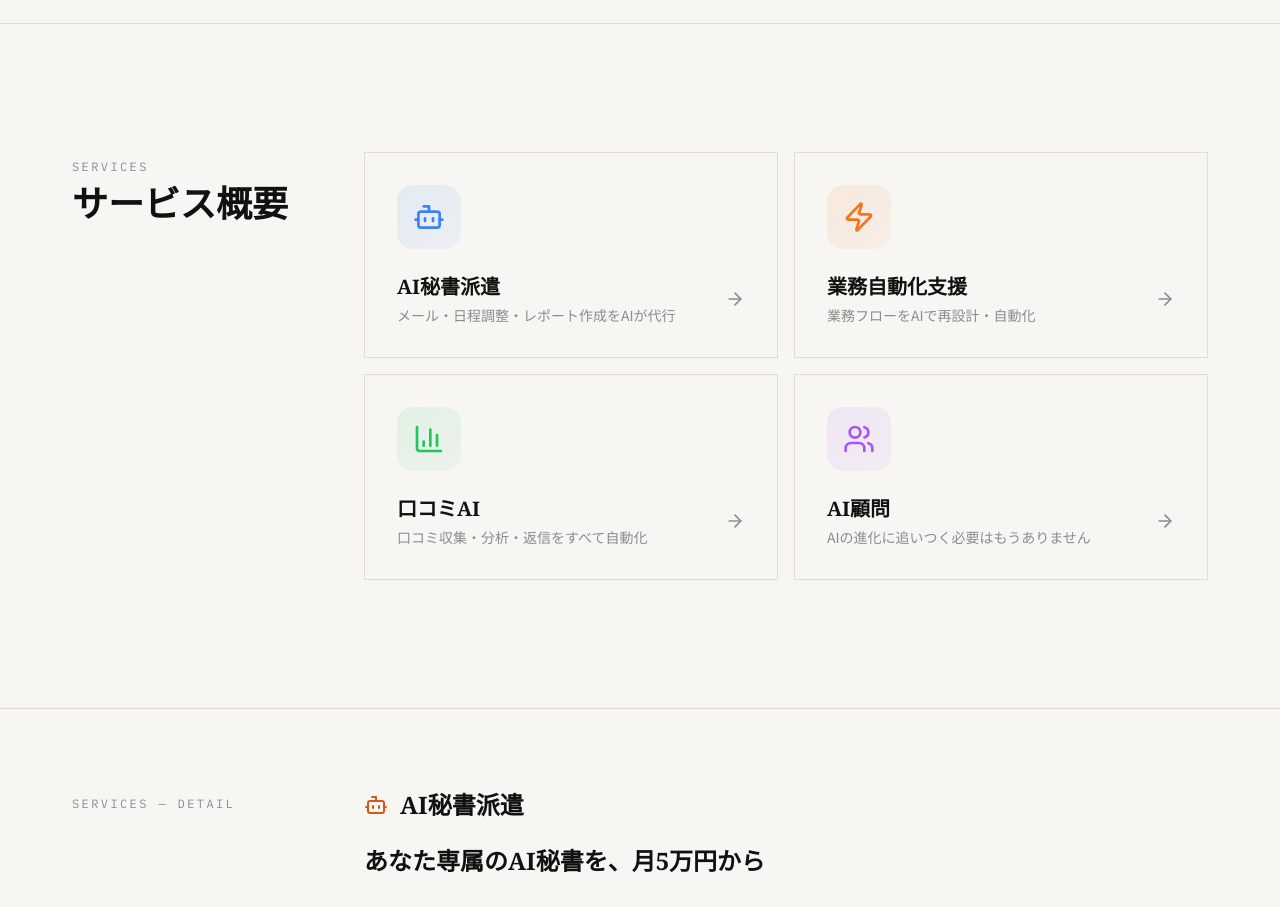
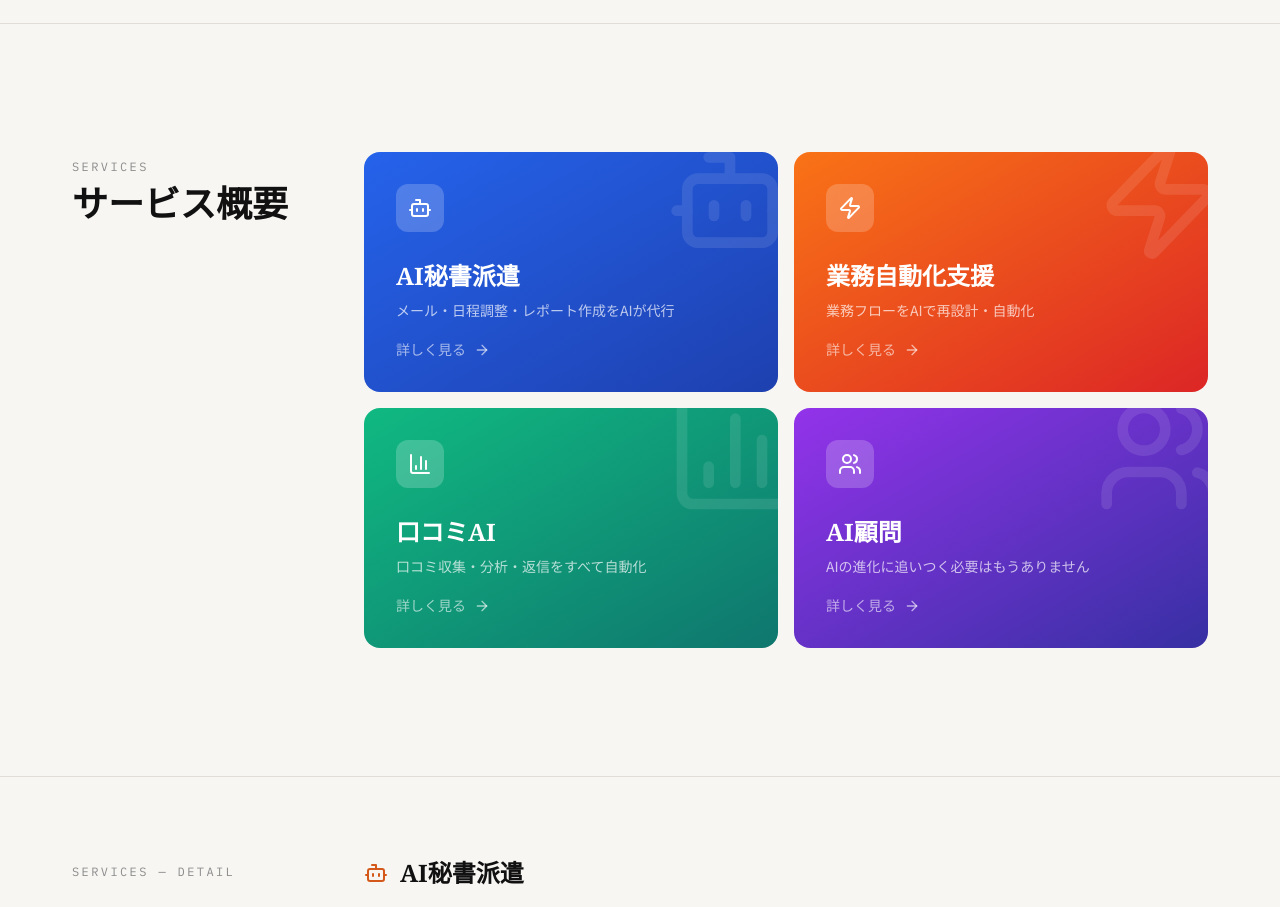
Before and after one commit to MaururuTakumi/qucikcliplp, a React (Vite) app: page /product in a window 1280 px wide. Shown: the part 780-1687 px from the top of the page. Built offline with nearby package versions, Linux system fonts and the light colour scheme.

Commit message:
feat: サービスカードをビジュアルリッチ化（グラデーション背景+アイコン装飾）
Co-Authored-By: Claude Opus 4.6 (1M context) <noreply@anthropic.com>

```diff
--- a/src/pages/HomePage.tsx
+++ b/src/pages/HomePage.tsx
@@ -1,6 +1,6 @@
 import React from 'react';
 import { Link } from 'react-router-dom';
-import { ArrowRight, ArrowUpRight } from 'lucide-react';
+import { ArrowRight, ArrowUpRight, Bot, Zap, Users } from 'lucide-react';
 
 function useScrollReveal() {
   const ref = React.useRef<HTMLDivElement>(null);
@@ -44,16 +44,22 @@ const HomePage: React.FC = () => {
       num: '01',
       title: 'AI秘書派遣',
       description: '御社の業務に特化したAI秘書を設計・構築・運用。メール対応、口コミ分析、レポート生成、日程調整——月5万円から、あなた専属の秘書を。',
+      gradient: 'bg-gradient-to-br from-blue-600 to-blue-800',
+      Icon: Bot,
     },
     {
       num: '02',
       title: 'AI導入・業務自動化支援',
       description: '御社の業務フローを分析し、最適なAIソリューションを設計・実装。ルーティーンワークの自動化で生産性を向上させます。',
+      gradient: 'bg-gradient-to-br from-orange-500 to-red-600',
+      Icon: Zap,
     },
     {
       num: '03',
       title: 'AI顧問',
       description: 'AIの進化が速すぎてついていけない——そんな企業に、毎日AIを経営に活用しているプロが伴走。週次MTGで一緒に手を動かし、社内にAI人材を育てます。',
+      gradient: 'bg-gradient-to-br from-purple-600 to-indigo-800',
+      Icon: Users,
     },
   ];
 
@@ -246,7 +252,7 @@ const HomePage: React.FC = () => {
             </div>
           </div>
 
-          <div className="grid grid-cols-1 md:grid-cols-3 gap-px bg-subtle">
+          <div className="grid grid-cols-1 md:grid-cols-3 gap-4">
             {services.map((service, i) => (
               <div
                 key={service.num}
@@ -256,19 +262,34 @@ const HomePage: React.FC = () => {
               >
                 <Link
                   to="/product"
-                  className="group block bg-cream p-8 md:p-10 hover:bg-accent-light hover:shadow-xl hover:-translate-y-1 transition-all duration-300"
+                  className={`group relative block overflow-hidden rounded-2xl ${service.gradient} p-8 md:p-10 min-h-[220px] hover:shadow-2xl hover:-translate-y-1 transition-all duration-300`}
                 >
-                  <span className="font-mono text-sm text-warm">{service.num}</span>
-                  <h3 className="font-serif text-xl font-bold text-ink mt-4 mb-3">
+                  {/* 右上の大きなあしらいアイコン */}
+                  <div className="absolute -top-4 -right-4 opacity-10">
+                    <service.Icon className="h-32 w-32 text-white" />
+                  </div>
+
+                  {/* コンテンツ */}
+                  <div className="relative z-10 flex flex-col justify-between h-full">
+                    <div className="flex items-center gap-3 mb-6">
+                      <div className="w-12 h-12 rounded-xl bg-white/20 flex items-center justify-center">
+                        <service.Icon className="h-6 w-6 text-white" />
+                      </div>
+                      <span className="font-mono text-sm text-white/50">{service.num}</span>
+                    </div>
+                    <div>
+                      <h3 className="font-serif text-xl font-bold text-white mb-3">
                         {service.title}
                       </h3>
-                  <p className="text-warm text-sm leading-relaxed mb-8">
+                      <p className="text-white/70 text-sm leading-relaxed mb-6">
                         {service.description}
                       </p>
-                  <span className="inline-flex items-center text-xs font-mono tracking-wide text-accent group-hover:text-accent-hover transition-colors">
+                    </div>
+                    <span className="inline-flex items-center text-xs font-mono tracking-wide text-white/60 group-hover:text-white transition-colors">
                       詳しく見る
                       <ArrowUpRight className="ml-1 h-3 w-3" />
                     </span>
+                  </div>
                 </Link>
               </div>
             ))}
--- a/src/pages/ProductPage.tsx
+++ b/src/pages/ProductPage.tsx
@@ -206,10 +206,10 @@ const ProductPage: React.FC = () => {
             <div className="lg:col-span-9">
               <div className="grid grid-cols-1 md:grid-cols-2 gap-4">
                 {[
-                  { id: 'service-ai-secretary', title: 'AI秘書派遣', desc: 'メール・日程調整・レポート作成をAIが代行', icon: <Bot className="h-8 w-8 text-blue-500" />, gradient: 'from-blue-500/10 to-blue-600/5' },
-                  { id: 'service-automation', title: '業務自動化支援', desc: '業務フローをAIで再設計・自動化', icon: <Zap className="h-8 w-8 text-orange-500" />, gradient: 'from-orange-500/10 to-orange-600/5' },
-                  { id: 'service-review-ai', title: '口コミAI', desc: '口コミ収集・分析・返信をすべて自動化', icon: <BarChart3 className="h-8 w-8 text-green-500" />, gradient: 'from-green-500/10 to-green-600/5' },
-                  { id: 'service-ai-advisor', title: 'AI顧問', desc: 'AIの進化に追いつく必要はもうありません', icon: <Users className="h-8 w-8 text-purple-500" />, gradient: 'from-purple-500/10 to-purple-600/5' },
+                  { id: 'service-ai-secretary', title: 'AI秘書派遣', desc: 'メール・日程調整・レポート作成をAIが代行', gradient: 'bg-gradient-to-br from-blue-600 to-blue-800', Icon: Bot },
+                  { id: 'service-automation', title: '業務自動化支援', desc: '業務フローをAIで再設計・自動化', gradient: 'bg-gradient-to-br from-orange-500 to-red-600', Icon: Zap },
+                  { id: 'service-review-ai', title: '口コミAI', desc: '口コミ収集・分析・返信をすべて自動化', gradient: 'bg-gradient-to-br from-emerald-500 to-teal-700', Icon: BarChart3 },
+                  { id: 'service-ai-advisor', title: 'AI顧問', desc: 'AIの進化に追いつく必要はもうありません', gradient: 'bg-gradient-to-br from-purple-600 to-indigo-800', Icon: Users },
                 ].map((card) => (
                   <a
                     key={card.id}
@@ -218,17 +218,28 @@ const ProductPage: React.FC = () => {
                       e.preventDefault();
                       document.getElementById(card.id)?.scrollIntoView({ behavior: 'smooth', block: 'start' });
                     }}
-                    className="group block bg-cream border border-subtle p-8 hover:shadow-xl hover:-translate-y-1 transition-all duration-300"
+                    className={`group relative block overflow-hidden rounded-2xl ${card.gradient} p-8 min-h-[200px] md:min-h-[240px] hover:shadow-2xl hover:-translate-y-1 transition-all duration-300`}
                   >
-                    <div className={`w-16 h-16 rounded-2xl bg-gradient-to-br ${card.gradient} flex items-center justify-center mb-6`}>
-                      {card.icon}
+                    {/* 右上の大きなあしらいアイコン */}
+                    <div className="absolute -top-4 -right-4 opacity-10">
+                      <card.Icon className="h-32 w-32 text-white" />
                     </div>
-                    <div className="flex items-center justify-between">
+
+                    {/* コンテンツ */}
+                    <div className="relative z-10 flex flex-col justify-between h-full">
+                      <div className="flex items-center gap-3 mb-6">
+                        <div className="w-12 h-12 rounded-xl bg-white/20 flex items-center justify-center">
+                          <card.Icon className="h-6 w-6 text-white" />
+                        </div>
+                      </div>
                       <div>
-                        <h3 className="font-serif text-xl font-bold text-ink">{card.title}</h3>
-                        <p className="text-warm text-sm mt-1">{card.desc}</p>
+                        <h3 className="font-serif text-2xl font-bold text-white mb-2">{card.title}</h3>
+                        <p className="text-white/70 text-sm">{card.desc}</p>
                       </div>
-                      <ArrowRight className="h-5 w-5 text-warm group-hover:text-accent group-hover:translate-x-1 transition-all flex-shrink-0 ml-4" />
+                      <div className="mt-4 flex items-center text-white/60 text-sm font-mono group-hover:text-white transition-colors">
+                        詳しく見る
+                        <ArrowRight className="ml-2 h-4 w-4 group-hover:translate-x-1 transition-transform" />
+                      </div>
                     </div>
                   </a>
                 ))}
```
Lines whose indentation alone changed are shown as unchanged.
